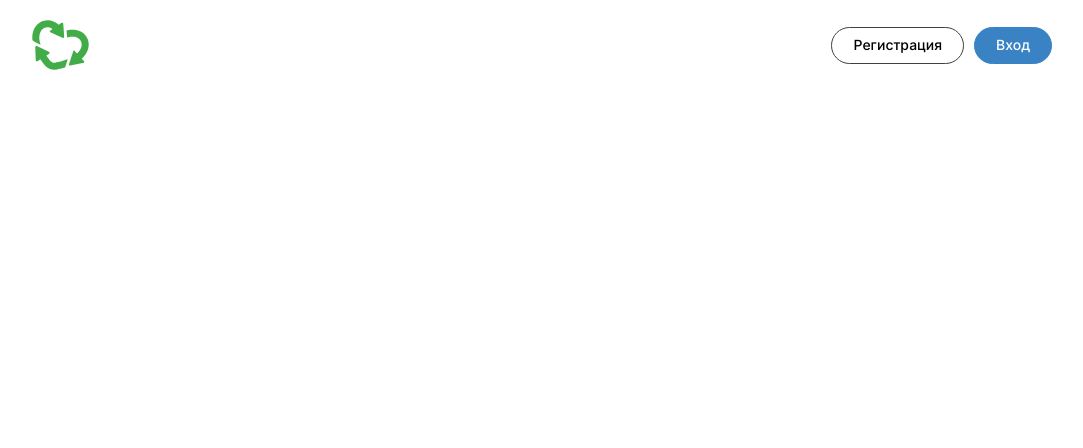
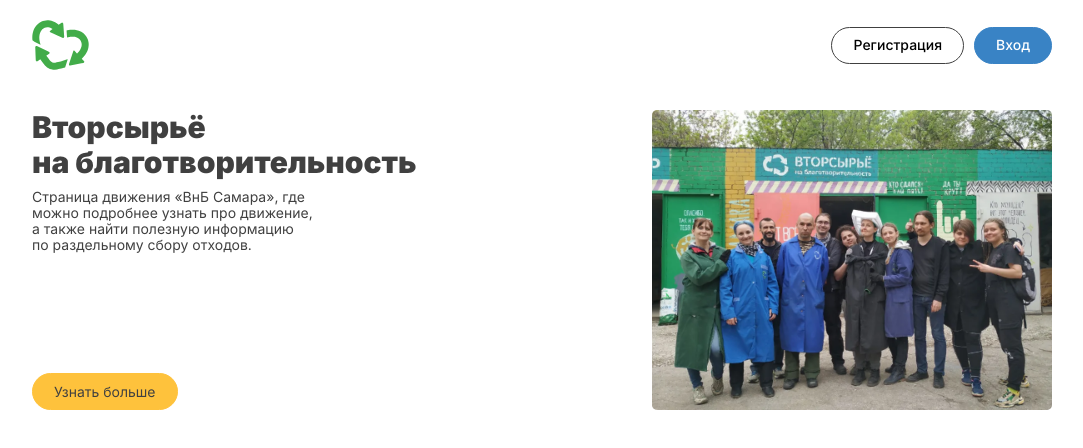
Before and after one commit to Vasily257/sorting-simulator, a React (Create React App) app: page / in a window 1280 px wide. Shown: the top 448 px of the page, without its empty margins (98-1181 px from the left). Built offline with nearby package versions, Linux system fonts and the light colour scheme.

Commit message:
feat: add the Promo component

```diff
--- /dev/null
+++ b/src/components/Promo/Promo.css
@@ -0,0 +1,118 @@
+.promo {
+  display: grid;
+  justify-items: center;
+  row-gap: 20px;
+  grid-template-columns: auto;
+
+  margin-top: 40px;
+
+  color: var(--dark-color);
+}
+
+.promo__title {
+  margin: 0;
+  padding: 0;
+
+  text-align: center;
+
+  color: inherit;
+
+  font-size: 20px;
+  font-weight: 900;
+  line-height: 1.15;
+}
+
+.promo__picture-wrapper {
+  display: block;
+
+  max-width: 400px;
+}
+
+.promo__picture {
+  display: block;
+
+  width: 100%;
+  height: 100%;
+
+  border-radius: 10px;
+}
+
+.promo__subtitle {
+  max-width: 270px;
+  margin: 0;
+  padding: 0;
+
+  text-align: center;
+
+  color: inherit;
+
+  line-height: 1.15;
+}
+
+.promo__button {
+  border-color: var(--yellow-color);
+  background-color: var(--yellow-color);
+}
+
+.promo__button:hover {
+  border-color: var(--yellow-color);
+  background-color: var(--yellow-color);
+}
+
+@media screen and (min-width: 600px) {
+  .promo {
+    justify-items: start;
+    align-items: start;
+    column-gap: 40px;
+    row-gap: 10px;
+    grid-template-columns: 1fr auto;
+    grid-template-rows: repeat(2, auto) 1fr;
+
+    margin-top: 40px;
+  }
+
+  .promo__title {
+    grid-column: 1/2;
+    grid-row: 1/2;
+
+    text-align: left;
+
+    font-size: 25px;
+  }
+
+  .promo__picture-wrapper {
+    grid-column: 2/3;
+    grid-row: 1/4;
+  }
+
+  .promo__picture {
+    border-radius: 5px;
+  }
+
+  .promo__subtitle {
+    grid-column: 1/2;
+    grid-row: 2/3;
+
+    text-align: left;
+  }
+
+  .promo__button {
+    align-self: end;
+    grid-column: 1/2;
+    grid-row: 3/4;
+
+    margin-top: 20px;
+  }
+}
+
+@media screen and (min-width: 900px) {
+  .promo__title {
+    max-width: 400px;
+
+    font-size: 30px;
+  }
+
+  .promo__subtitle {
+    max-width: 300px;
+  }
+}
--- /dev/null
+++ b/src/components/Promo/Promo.jsx
@@ -0,0 +1,33 @@
+import React from 'react';
+
+import CustomButton from '../CustomButton/CustomButton';
+
+import promoPictureWebp from '../../images/promo/promo-image.webp';
+import promoPictureJpg from '../../images/promo/promo-image.jpg';
+
+import './Promo.css';
+
+function Promo() {
+  return (
+    <section className="promo">
+      <h1 className="promo__title">Вторсырьё на&nbsp;благотворительность</h1>
+      <picture className="promo__picture-wrapper">
+        <source srcSet={promoPictureWebp} />
+        <img
+          className="promo__picture"
+          src={promoPictureJpg}
+          alt="Логотип движения Вторсырьё на благотворительность"
+        />
+      </picture>
+      <p className="promo__subtitle">
+        Страница движения &laquo;ВнБ Самара&raquo;, где можно подробнее узнать про движение,
+        а&nbsp;также найти полезную информацию по&nbsp;раздельному сбору отходов.
+      </p>
+      <CustomButton className="button promo__button" isClassicStyle>
+        Узнать больше
+      </CustomButton>
+    </section>
+  );
+}
+
+export default Promo;
--- a/src/pages/Main.jsx
+++ b/src/pages/Main.jsx
@@ -2,12 +2,15 @@
 
 import Header from '../components/Header/Header';
 import Content from '../components/Content/Content';
+import Promo from '../components/Promo/Promo';
 
 function Main() {
   return (
     <>
       <Header />
-      <Content />
+      <Content>
+        <Promo />
+      </Content>
     </>
   );
 }
```
Also changed, not shown: src/images/promo/promo-image.jpg (added), src/images/promo/promo-image.webp (added).
